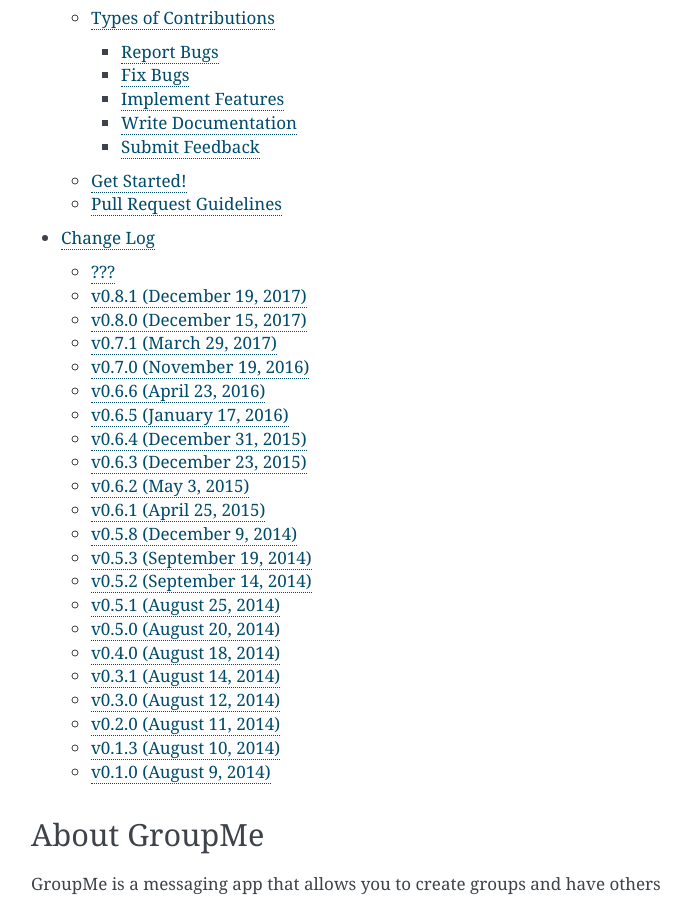
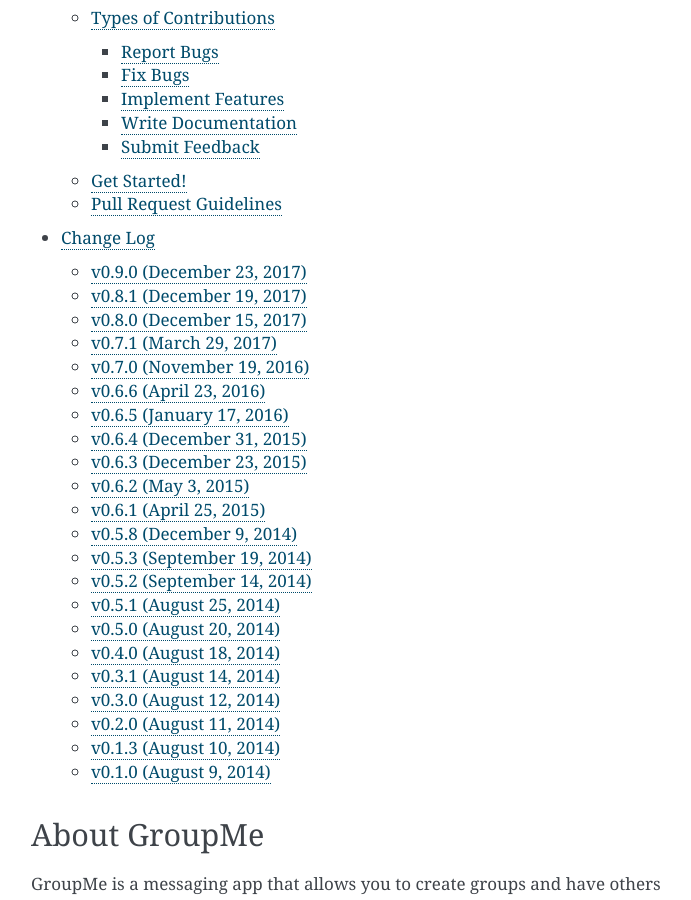
Before and after one commit to rhgrant10/Groupy, a Sphinx documentation site: the page built from docs/index.rst, in a window 1280 px wide and 900 px high, scrolled down 2096 px. Shown: the whole window, without its empty margins (389-1080 px from the left). Built offline with Sphinx 7.4.7, drawn with Linux system fonts in a browser that asks for light colours.

Commit message:
Bump minor version

```diff
--- a/CHANGELOG.rst
+++ b/CHANGELOG.rst
@@ -2,8 +2,9 @@
 Change Log
 ==========
 
-???
-===
+v0.9.0 (December 23, 2017)
+==========================
+
 - add ``Block`` equality by ``user_id`` and ``blocked_user_id``
 - add ``Bot`` equality by ``bot_id``
 - add ``Message`` equality by ``id``
--- a/docs/conf.py
+++ b/docs/conf.py
@@ -61,9 +61,9 @@
 # built documents.
 #
 # The short X.Y version.
-version = '0.8.1'
+version = '0.9.0'
 # The full version, including alpha/beta/rc tags.
-release = '0.8.1'
+release = '0.9.0'
 
 # The language for content autogenerated by Sphinx. Refer to documentation
 # for a list of supported languages.
--- a/groupy/__init__.py
+++ b/groupy/__init__.py
@@ -11,4 +11,4 @@
 from .api import attachments  # noqa: F401
 
 
-__version__ = '0.8.1'
+__version__ = '0.9.0'
--- a/setup.cfg
+++ b/setup.cfg
@@ -1,5 +1,5 @@
 [bumpversion]
-current_version = 0.8.1
+current_version = 0.9.0
 commit = False
 tag = False
 
--- a/setup.py
+++ b/setup.py
@@ -19,7 +19,7 @@
 
 setup(
     name='GroupyAPI',
-    version='0.8.1',
+    version='0.9.0',
     description='The simple yet powerful wrapper for the GroupMe API',
     long_description=readme + '\n\n' + changelog,
     author='Robert Grant',
```
